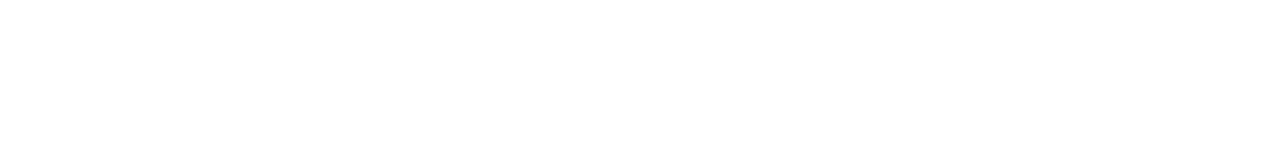
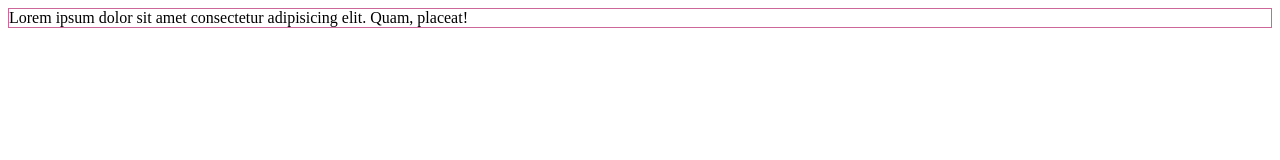
Before and after one commit to BRajendra10/SASS, a plain HTML site: page Practice/index.html in a window 1280 px wide. Drawn offline with Linux system fonts and the light colour scheme.

Commit message:
Variables

```diff
--- a/Practice/SCSS/main.scss
+++ b/Practice/SCSS/main.scss
@@ -0,0 +1,6 @@
+$base-color: #c6538c;
+$border-dark: rgba($base-color, 0.88);
+
+.alert {
+  border: 1px solid $border-dark;
+}
--- a/Practice/index.html
+++ b/Practice/index.html
@@ -10,5 +10,7 @@
 </head>
 <body>
 
+    <div class="alert">Lorem ipsum dolor sit amet consectetur adipisicing elit. Quam, placeat!</div>
+
 </body>
 </html>
```
Also changed, not shown: Practice/dist/css/main.css, 1 other file.
